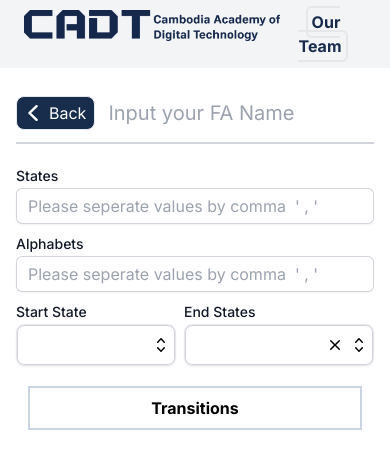
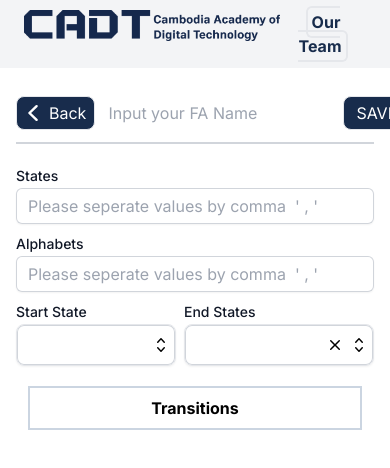
Before and after one commit to tykealy/finite-automata, a Next.js app: page /new in a window 390 px wide. Shown: the top 468 px of the page. Built offline with nearby package versions, Linux system fonts and the light colour scheme.

Commit message:
chage node versio

```diff
--- a/src/app/new/page.jsx
+++ b/src/app/new/page.jsx
@@ -103,7 +103,7 @@ const Page = () => {
             value={faName}
             name="fa-name"
             type="text"
-            className="flex-1 text-xl sm:text-2xl border border-transparent focus:outline-none focus:ring-0 text-black bg-white"
+            className="flex-1 text-md md:text-2xl border border-transparent focus:outline-none focus:ring-0 text-black bg-white"
             placeholder="Input your FA Name"
             onChange={(event) => {
               setFaName(event.target.value);
@@ -141,7 +141,7 @@ const Page = () => {
                 alert("FA Created");
               });
             }}
-            className=" bg-[#182c4c] px-3 py-1 border rounded-lg hover:bg-[#435f8c] text-white"
+            className="bg-[#182c4c] px-3 py-1 border rounded-lg hover:bg-[#435f8c] text-white"
           >
             SAVE
           </button>
```
Also changed, not shown: 1 other file (tests, documents, lock files or other folders).
